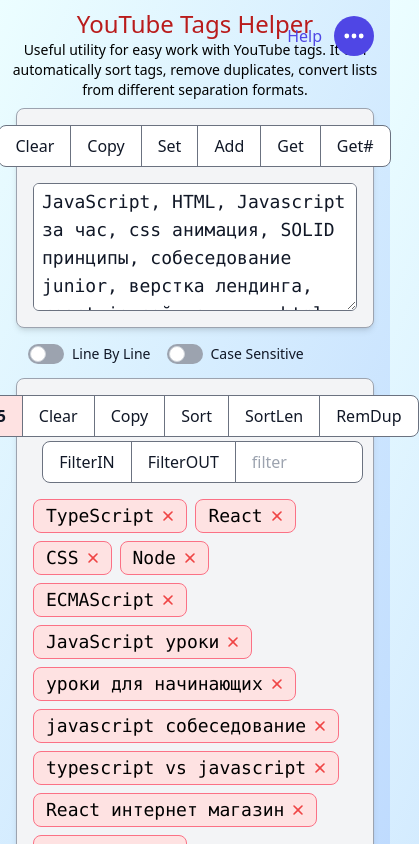
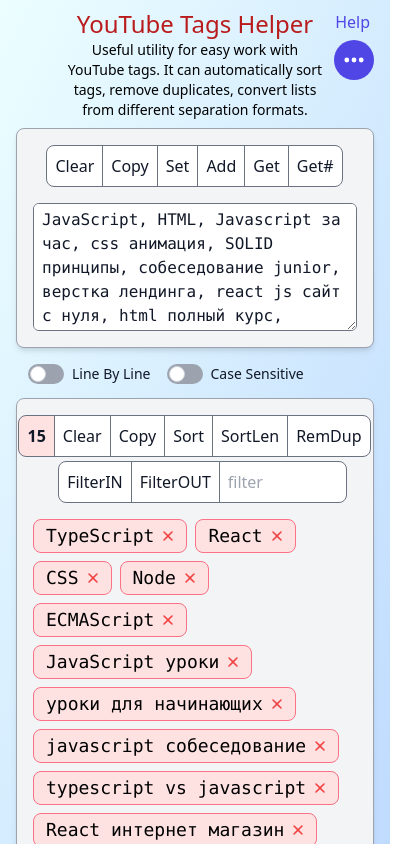
Before and after one commit to devmikealex/YouTube-Tags-Helper, a React (Vite) app: page / in a window 390 px wide. Shown: the top 844 px of the page, 419 px wide, since content can reach past the window. Built offline with nearby package versions, Linux system fonts and the light colour scheme.

Commit message:
Fix for Help css position

```diff
--- a/package.json
+++ b/package.json
@@ -4,7 +4,7 @@
     "version": "0.9.0",
     "type": "module",
     "scripts": {
-        "dev": "vite",
+        "dev": "vite --host",
         "build": "tsc && vite build",
         "preview": "vite preview",
         "deploy": "gh-pages -d dist"
--- a/src/App.tsx
+++ b/src/App.tsx
@@ -17,7 +17,7 @@ function App() {
             <h1 className='text-2xl font-medium text-center text-red-700'>
                 YouTube Tags Helper
             </h1>
-            <div className='text-center max-w-sm lg:max-w-xl overflow-hidden mx-auto text-sm'>
+            <div className='text-center max-w-[260px] lg:max-w-xl overflow-hidden mx-auto text-sm'>
                 Useful utility for easy work with YouTube tags. It can automatically sort
                 tags, remove duplicates, convert lists from different separation formats.
             </div>
--- a/src/components/HelpModal.tsx
+++ b/src/components/HelpModal.tsx
@@ -20,7 +20,7 @@ function HelpModal() {
     return (
         <>
             <button
-                className='text-indigo-600 hover:bg-indigo-200 py-1 px-2 rounded-lg mr-1 '
+                className='text-indigo-600 hover:bg-indigo-200 py-0.5 px-2 rounded-lg mb-1 -mr-1 lg:mr-1'
                 onClick={show}
             >
                 Help
@@ -32,7 +32,7 @@ function HelpModal() {
                 onClick={hide}
             >
                 <div
-                    className='relative px-4 py-9 pb-4 max-w-xl bg-white rounded-lg shadow-lg'
+                    className='relative m-2 px-4 py-9 pb-4 max-w-xl bg-white rounded-lg shadow-lg'
                     onClick={(e) => {
                         e.stopPropagation()
                     }}
--- a/src/components/SpeedDial.tsx
+++ b/src/components/SpeedDial.tsx
@@ -21,13 +21,14 @@ function SpeedDial() {
     return (
         <div
             data-dial-init
-            className='fixed top-4 right-4 group'
+            className='fixed top-2 right-4 group lg:top-4'
             onMouseLeave={(e) => {
                 if (menuRef.current && AutoCloseMenu)
                     menuRef.current.classList.add('hidden')
             }}
         >
-            <div className='flex justify-end'>
+            {/* <div className='flex justify-end'> */}
+            <div className='flex flex-col justify-end items-end lg:items-center lg:flex-row'>
                 <HelpModal />
                 <button
                     className='flex items-center justify-center text-white bg-indigo-600 rounded-full w-10 h-10 hover:bg-indigo-700 focus:outline-none'
--- a/src/components/TagsInput.tsx
+++ b/src/components/TagsInput.tsx
@@ -9,7 +9,7 @@ function TagsInput(): JSX.Element {
             <ToolbarInput inputRef={inputRef} />
             <textarea
                 id='tags-input'
-                className='h-32 mt-4 px-2 py-1 block text-lg font-mono w-full rounded-md border border-gray-500 text-gray-900 placeholder:text-gray-400'
+                className='h-32 mt-4 px-2 py-1 block lg:text-lg font-mono w-full rounded-md border border-gray-500 text-gray-900 placeholder:text-gray-400'
                 placeholder='Paste tags'
                 defaultValue='JavaScript, HTML, Javascript за час, css анимация, SOLID принципы, собеседование junior, верстка лендинга, react js сайт с нуля, html полный курс, интернет магазин на PHP'
                 ref={inputRef}
--- a/src/index.css
+++ b/src/index.css
@@ -13,7 +13,7 @@ body {
         @apply m-2 p-4 border border-gray-400 bg-gray-100 rounded-lg shadow-md;
     }
     .input {
-        @apply px-4 py-2 text-gray-900 bg-white border border-gray-500 -ml-[1px];
+        @apply px-2 py-2 lg:px-4 lg:py-2 text-gray-900 bg-white border border-gray-500 -ml-[1px];
     }
     .button {
         @apply input hover:bg-gray-100;
```
Also changed, not shown: 3 other files (tests, documents, lock files or other folders).
